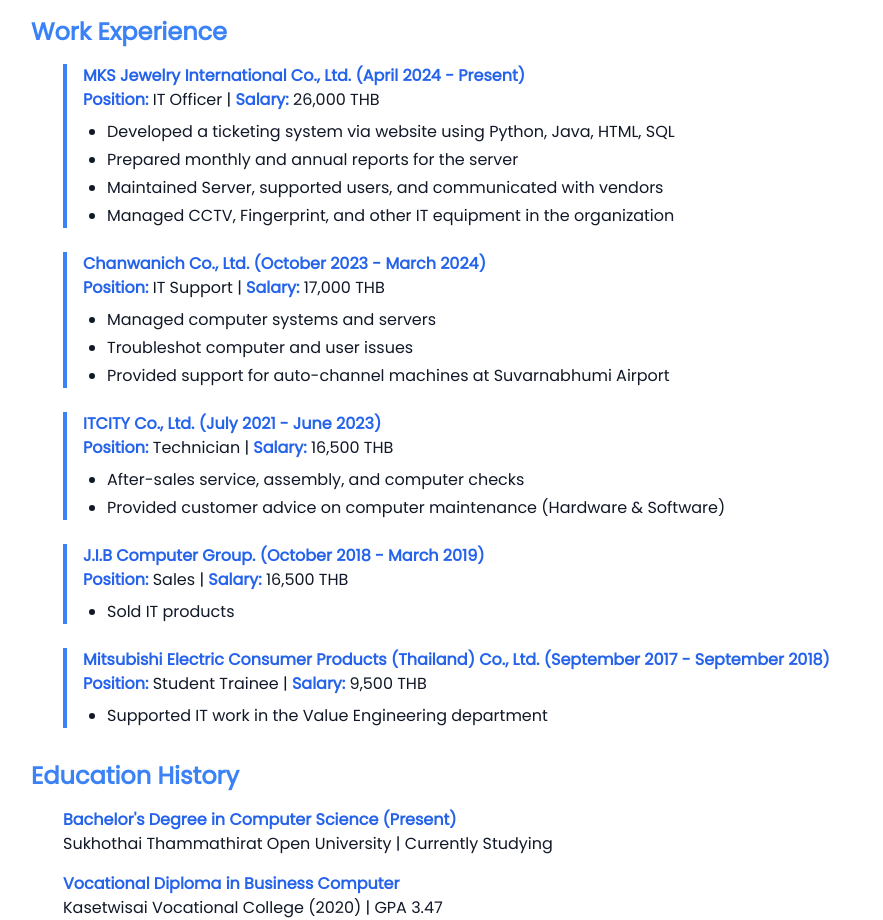
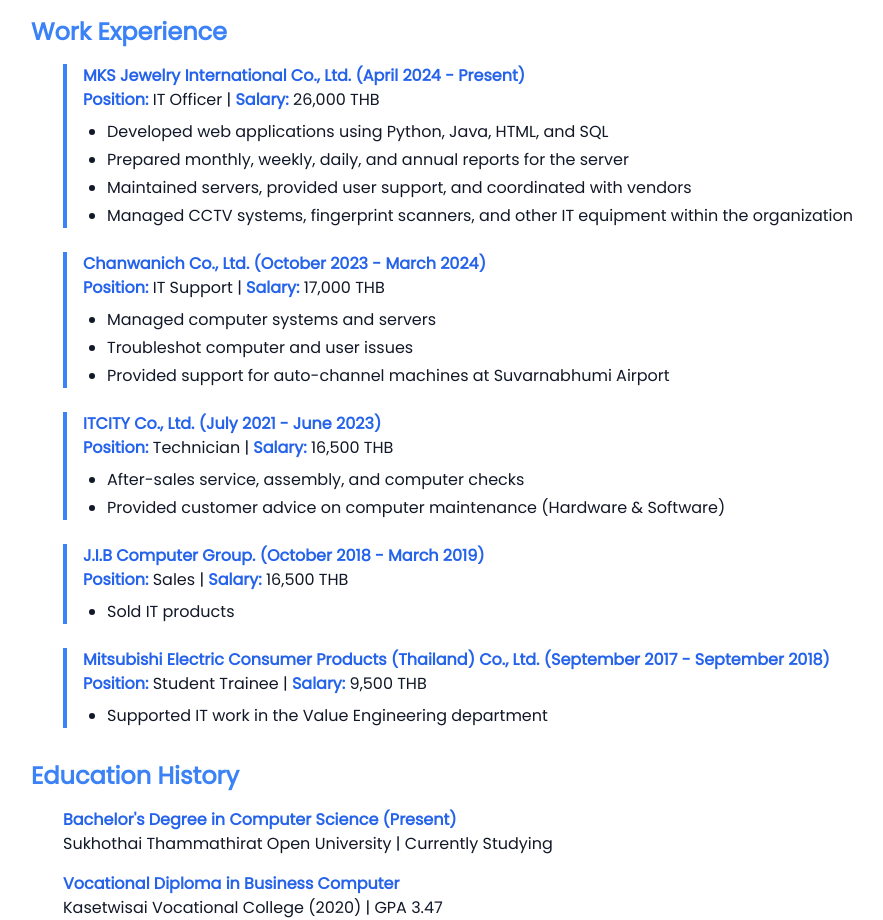
Before and after one commit to worakan-jack/resume, a plain HTML site: page index.html in a window 1280 px wide. Shown: the part 900-1820 px from the top of the page, without its empty margins (193-1076 px from the left). Drawn offline with nearby package versions, Linux system fonts and the light colour scheme.

Commit message:
Update index.html

```diff
--- a/index.html
+++ b/index.html
@@ -95,12 +95,13 @@
                     <p class="font-bold text-blue-600">MKS Jewelry International Co., Ltd. (April 2024 - Present)</p>
                     <p><strong class="text-blue-600">Position:</strong> IT Officer | <strong class="text-blue-600">Salary:</strong> 26,000 THB</p>
                     <ul class="list-disc ml-6 mt-2 space-y-1">
-                        <li>Developed a ticketing system via website using Python, Java, HTML, SQL</li>
-                        <li>Prepared monthly and annual reports for the server</li>
-                        <li>Maintained Server, supported users, and communicated with vendors</li>
-                        <li>Managed CCTV, Fingerprint, and other IT equipment in the organization</li>
+                        <li>Developed web applications using Python, Java, HTML, and SQL</li>
+                        <li>Prepared monthly, weekly, daily, and annual reports for the server</li>
+                        <li>Maintained servers, provided user support, and coordinated with vendors</li>
+                        <li>Managed CCTV systems, fingerprint scanners, and other IT equipment within the organization</li>
                     </ul>
                 </div>
+
 
 
                 <div class="border-l-4 border-blue-500 pl-4">
```
